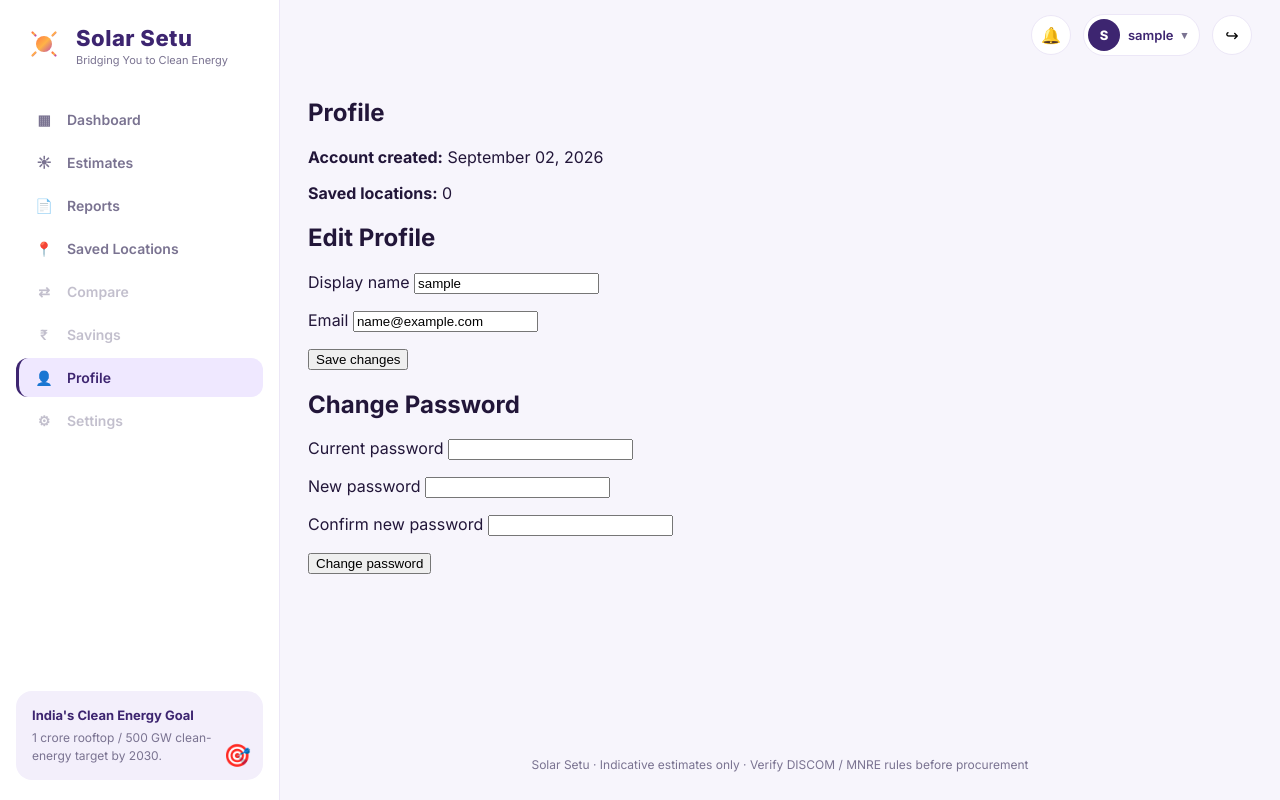
After one commit to saksham6541/SIGNIX, a Flask app: page /profile in a window 1280 px wide. The commit adds this page. Run offline with Flask 3, Linux system fonts and the light colour scheme; the visitor is signed in with stand-in values (Sample User, id 1); some libraries are stand-ins or nearby versions.

Commit message:
Add Profile page (edit info, change password); fix form-routing ambiguity between profile/password submissions

```diff
--- a/app/auth.py
+++ b/app/auth.py
@@ -1,11 +1,65 @@
-from flask import Blueprint, flash, redirect, render_template, url_for
-from flask_login import current_user, login_user, logout_user
+from flask import Blueprint, flash, redirect, render_template, request, url_for
+from flask_login import current_user, login_required, login_user, logout_user
 from werkzeug.security import check_password_hash, generate_password_hash
 
-from app.forms import LoginForm, SignupForm
-from app.models import User, db
+from app.forms import ChangePasswordForm, EditProfileForm, LoginForm, SignupForm
+from app.models import User, UserLocation, db
 
 auth_bp = Blueprint("auth", __name__)
+
+
+@auth_bp.route("/profile", methods=["GET", "POST"])
+@login_required
+def profile():
+    profile_form = EditProfileForm(
+        display_name=current_user.display_name,
+        email=current_user.email,
+    )
+    password_form = ChangePasswordForm()
+
+    if (
+        request.form.get("profile_action") == "profile"
+        and profile_form.validate_on_submit()
+    ):
+        email = profile_form.email.data.strip().lower()
+        other_user = User.query.filter(
+            User.email == email,
+            User.id != current_user.id,
+        ).first()
+        if other_user is not None:
+            profile_form.email.errors.append("That email is already registered.")
+        else:
+            current_user.display_name = profile_form.display_name.data.strip()
+            current_user.email = email
+            db.session.commit()
+            flash("Profile updated.", "success")
+            return redirect(url_for("auth.profile"))
+
+    if (
+        request.form.get("password_action") == "password"
+        and password_form.validate_on_submit()
+    ):
+        if not check_password_hash(
+            current_user.password_hash, password_form.current_password.data
+        ):
+            password_form.current_password.errors.append(
+                "Current password is incorrect."
+            )
+        else:
+            current_user.password_hash = generate_password_hash(
+                password_form.new_password.data
+            )
+            db.session.commit()
+            flash("Password changed.", "success")
+            return redirect(url_for("auth.profile"))
+
+    location_count = UserLocation.query.filter_by(user_id=current_user.id).count()
+    return render_template(
+        "profile.html",
+        profile_form=profile_form,
+        password_form=password_form,
+        location_count=location_count,
+    )
 
 
 @auth_bp.route("/signup", methods=["GET", "POST"])
--- a/app/forms.py
+++ b/app/forms.py
@@ -1,5 +1,5 @@
 from flask_wtf import FlaskForm
-from wtforms import PasswordField, StringField, SubmitField
+from wtforms import HiddenField, PasswordField, StringField, SubmitField
 from wtforms.validators import DataRequired, Email, EqualTo, Length
 
 
@@ -20,3 +20,25 @@ class SignupForm(FlaskForm):
         validators=[DataRequired(), EqualTo("password")],
     )
     submit = SubmitField("Create account")
+
+
+class EditProfileForm(FlaskForm):
+    profile_action = HiddenField(default="profile")
+    display_name = StringField(
+        "Display name", validators=[DataRequired(), Length(max=128)]
+    )
+    email = StringField("Email", validators=[DataRequired(), Email()])
+    submit = SubmitField("Save changes")
+
+
+class ChangePasswordForm(FlaskForm):
+    password_action = HiddenField(default="password")
+    current_password = PasswordField("Current password", validators=[DataRequired()])
+    new_password = PasswordField(
+        "New password", validators=[DataRequired(), Length(min=8)]
+    )
+    confirm_new_password = PasswordField(
+        "Confirm new password",
+        validators=[DataRequired(), EqualTo("new_password")],
+    )
+    submit = SubmitField("Change password")
--- a/app/templates/base.html
+++ b/app/templates/base.html
@@ -59,7 +59,7 @@
         <a href="{{ url_for('pages.dashboard') }}" class="nav-item nav-disabled" title="Coming soon">
           <span class="nav-ico">₹</span> Savings
         </a>
-        <a href="#" class="nav-item nav-disabled" title="Coming soon">
+        <a href="{{ url_for('auth.profile') }}" class="nav-item {% if request.endpoint == 'auth.profile' %}active{% endif %}">
           <span class="nav-ico">👤</span> Profile
         </a>
         <a href="#" class="nav-item nav-disabled" title="Coming soon">
--- /dev/null
+++ b/app/templates/profile.html
@@ -0,0 +1,32 @@
+{% extends "base.html" %}
+{% block title %}Profile · Solar Setu{% endblock %}
+{% block content %}
+<section class="page-section">
+  <h1>Profile</h1>
+  {% with messages = get_flashed_messages() %}
+    {% for message in messages %}
+      <p class="form-success">{{ message }}</p>
+    {% endfor %}
+  {% endwith %}
+
+  <p><strong>Account created:</strong> {{ current_user.created_at.strftime("%B %d, %Y") }}</p>
+  <p><strong>Saved locations:</strong> {{ location_count }}</p>
+
+  <h2>Edit Profile</h2>
+  <form method="post">
+    {{ profile_form.hidden_tag() }}
+    <p>{{ profile_form.display_name.label }} {{ profile_form.display_name() }} {% for error in profile_form.display_name.errors %}<span class="form-error">{{ error }}</span>{% endfor %}</p>
+    <p>{{ profile_form.email.label }} {{ profile_form.email() }} {% for error in profile_form.email.errors %}<span class="form-error">{{ error }}</span>{% endfor %}</p>
+    <p>{{ profile_form.submit() }}</p>
+  </form>
+
+  <h2>Change Password</h2>
+  <form method="post">
+    {{ password_form.hidden_tag() }}
+    <p>{{ password_form.current_password.label }} {{ password_form.current_password() }} {% for error in password_form.current_password.errors %}<span class="form-error">{{ error }}</span>{% endfor %}</p>
+    <p>{{ password_form.new_password.label }} {{ password_form.new_password() }} {% for error in password_form.new_password.errors %}<span class="form-error">{{ error }}</span>{% endfor %}</p>
+    <p>{{ password_form.confirm_new_password.label }} {{ password_form.confirm_new_password() }} {% for error in password_form.confirm_new_password.errors %}<span class="form-error">{{ error }}</span>{% endfor %}</p>
+    <p>{{ password_form.submit() }}</p>
+  </form>
+</section>
+{% endblock %}
```
Also changed, not shown: tests/test_auth.py (+97 -0 lines).
